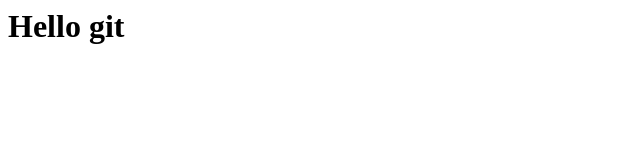
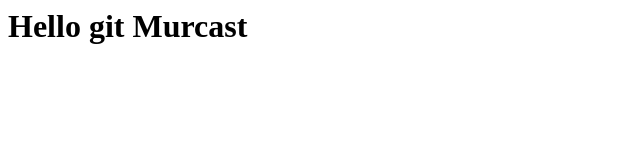
Before and after one commit to Murcast/git-sample, a plain HTML site: page index.html in a window 1280 px wide. Shown: the whole page, without its empty margins (0-640 px from the left). Drawn offline with Linux system fonts and the light colour scheme.

Commit message:
Wrong commit

```diff
--- a/index.html
+++ b/index.html
@@ -1 +1 @@
-<h1>Hello git</h1>
+<h1>Hello git Murcast</h1>
```
